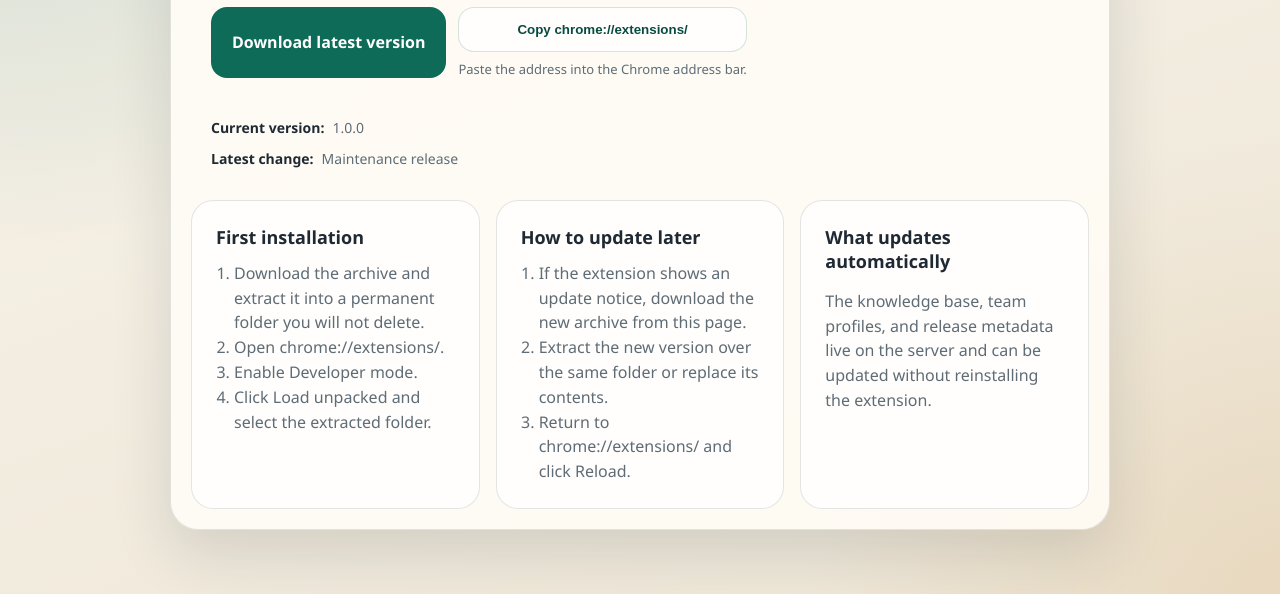
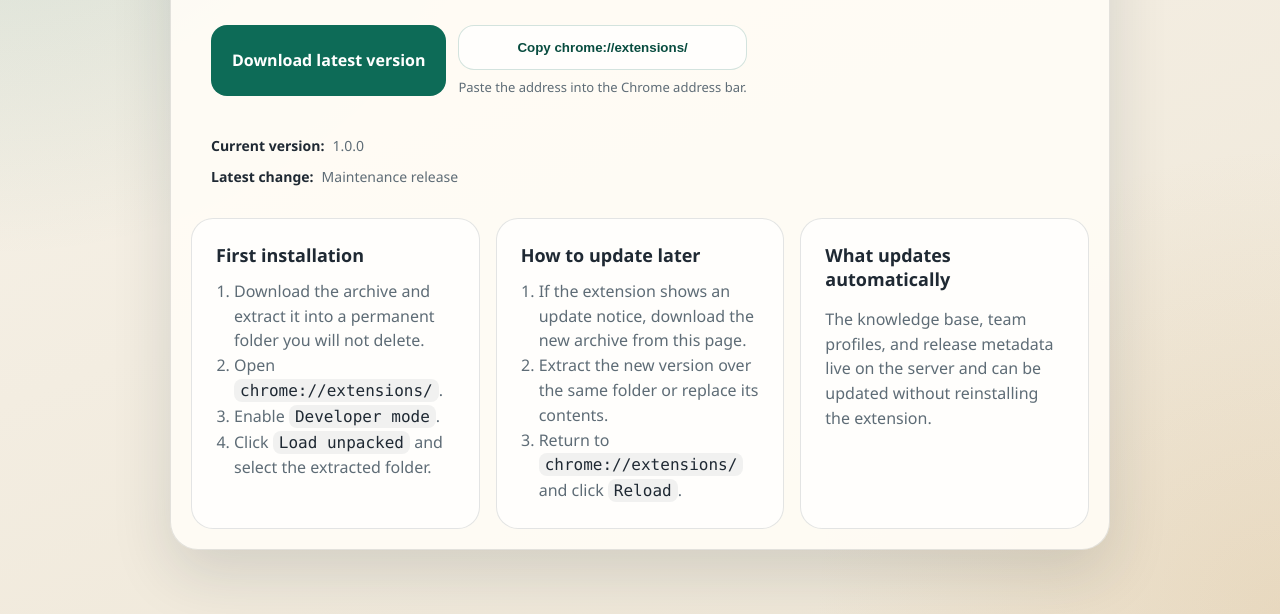
Before and after one commit to denissagdatulin/etg-agent-assistant, a plain HTML site: page public/extension/index.html in a window 1280 px wide. Shown: the part 272-886 px from the top of the page. Drawn offline with Linux system fonts and the light colour scheme.

Commit message:
Polish install page spacing and code styling

```diff
--- a/public/extension/index.html
+++ b/public/extension/index.html
@@ -102,7 +102,7 @@
       }
 
       .lead {
-        margin: 0;
+        margin: 18px 0 0;
         max-width: 720px;
         color: var(--muted);
         font-size: 18px;
@@ -299,15 +299,15 @@
           installTitle: 'Первая установка',
           installSteps: [
             'Скачайте архив и распакуйте его в постоянную папку, которую не будете удалять.',
-            'Откройте chrome://extensions/.',
-            'Включите Developer mode.',
-            'Нажмите Load unpacked и выберите распакованную папку.'
+            'Откройте <code>chrome://extensions/</code>.',
+            'Включите <code>Developer mode</code>.',
+            'Нажмите <code>Load unpacked</code> и выберите распакованную папку.'
           ],
           updateTitle: 'Как обновляться дальше',
           updateSteps: [
             'Если внутри расширения появилась плашка про обновление, скачайте новый архив по этой же странице.',
             'Распакуйте новую версию поверх той же папки или замените её содержимое.',
-            'Вернитесь в chrome://extensions/ и нажмите Reload.'
+            'Вернитесь в <code>chrome://extensions/</code> и нажмите <code>Reload</code>.'
           ],
           autoTitle: 'Что обновляется само',
           autoCopy: 'База знаний, профили команд и релизная информация живут на сервере. Их можно менять без переустановки расширения.'
@@ -332,15 +332,15 @@
           installTitle: 'First installation',
           installSteps: [
             'Download the archive and extract it into a permanent folder you will not delete.',
-            'Open chrome://extensions/.',
-            'Enable Developer mode.',
-            'Click Load unpacked and select the extracted folder.'
+            'Open <code>chrome://extensions/</code>.',
+            'Enable <code>Developer mode</code>.',
+            'Click <code>Load unpacked</code> and select the extracted folder.'
           ],
           updateTitle: 'How to update later',
           updateSteps: [
             'If the extension shows an update notice, download the new archive from this page.',
             'Extract the new version over the same folder or replace its contents.',
-            'Return to chrome://extensions/ and click Reload.'
+            'Return to <code>chrome://extensions/</code> and click <code>Reload</code>.'
           ],
           autoTitle: 'What updates automatically',
           autoCopy: 'The knowledge base, team profiles, and release metadata live on the server and can be updated without reinstalling the extension.'
@@ -355,7 +355,7 @@
 
         items.forEach((item) => {
           const li = document.createElement('li');
-          li.textContent = item;
+          li.innerHTML = item;
           list.appendChild(li);
         });
       }
--- a/public/version.json
+++ b/public/version.json
@@ -5,5 +5,5 @@
   "instructions_url": "https://etg-agent-assistant.vercel.app/extension/",
   "changelog": "Maintenance release",
   "sha256": "b6c214146419246912ce900f22f4c73d6dad98074ad68f020683c88ff8a9234c",
-  "released_at": "2026-03-20T06:43:54.041Z"
+  "released_at": "2026-03-20T06:52:44.231Z"
 }
```
